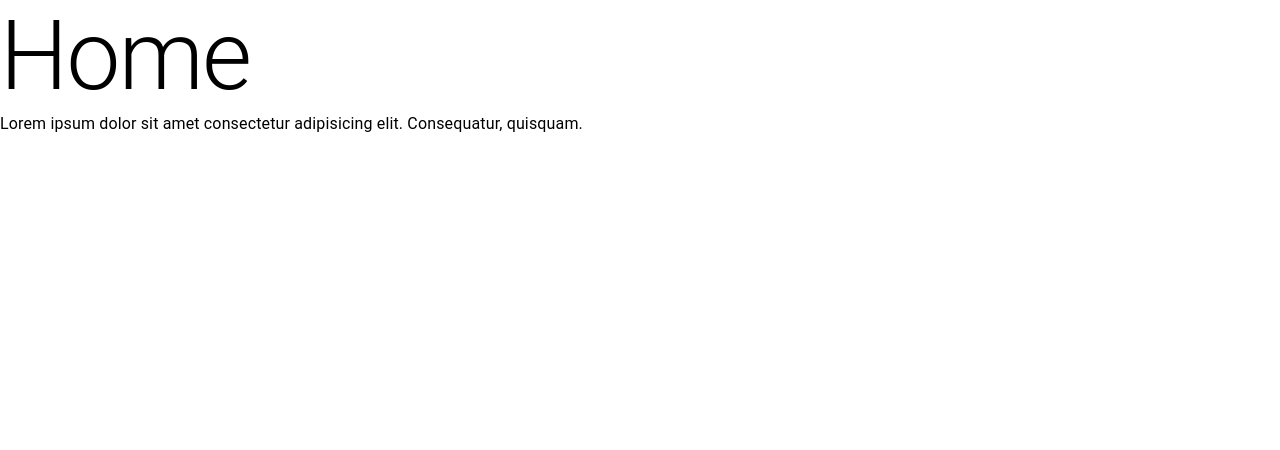
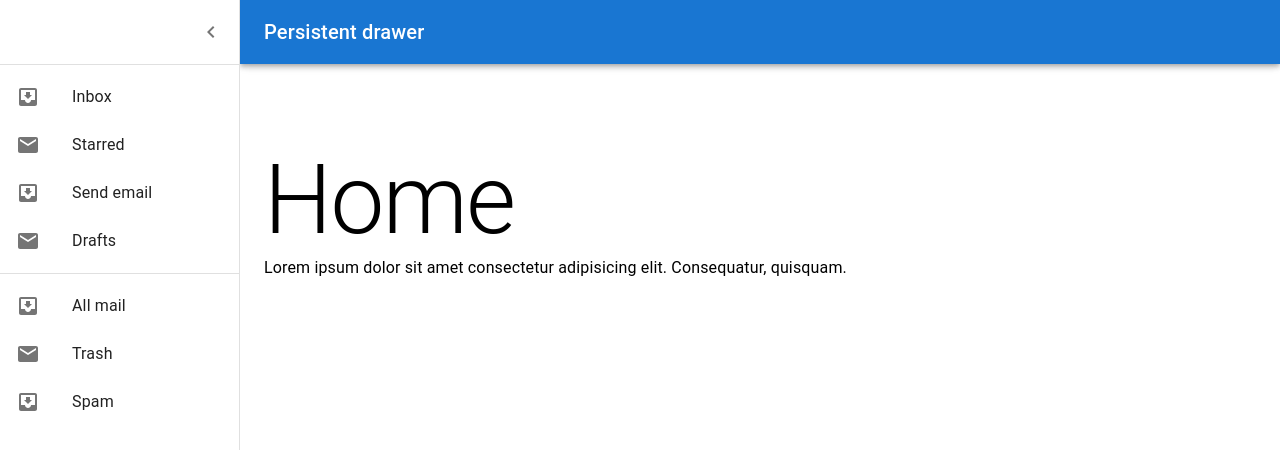
Before and after one commit to CU-Gaming/cugaming.gg, a React (Create React App) app: page / in a window 1280 px wide. Shown: the top 450 px of the page. Built offline with nearby package versions, Linux system fonts and the light colour scheme.

Commit message:
Nav and stuff

```diff
--- a/package.json
+++ b/package.json
@@ -5,6 +5,7 @@
   "dependencies": {
     "@emotion/react": "^11.9.0",
     "@emotion/styled": "^11.8.1",
+    "@mui/icons-material": "^5.6.0",
     "@mui/material": "^5.6.0",
     "@reduxjs/toolkit": "^1.8.1",
     "@testing-library/jest-dom": "^4.2.4",
--- a/src/App.tsx
+++ b/src/App.tsx
@@ -5,12 +5,15 @@ import {HashRouter} from "react-router-dom";
 import {Route, Switch} from "react-router";
 import {store} from "./app/store";
 import {Provider} from "react-redux";
+import {Root} from "./app/components/layout/Root";
 
 function App() {
     return (
         <Provider store={store}>
             <HashRouter>
-                <AppRoutes/>
+                <Root>
+                    <AppRoutes/>
+                </Root>
             </HashRouter>
         </Provider>
     );
--- a/src/app/components/layout/ContainerGrid.tsx
+++ b/src/app/components/layout/ContainerGrid.tsx
@@ -1,6 +1,6 @@
 import React from "react"
-import {Container, ContainerProps, Grid, Theme} from "@mui/material";
-import {useTheme} from "@mui/material";
+import {Box, Container, ContainerProps, Grid, Theme, useTheme} from "@mui/material";
+import {drawerWidth} from "../nav/Sidebar";
 
 export function ContainerGrid(props: ContainerProps): JSX.Element {
     const theme: Theme = useTheme()
@@ -11,11 +11,11 @@ export function ContainerGrid(props: ContainerProps): JSX.Element {
             overflow: 'auto',
             height: '100vh',
         }}>
-            {/*<Box sx={{*/}
-            {/*    ...theme.mixins.toolbar,*/}
-            {/*    position: 'relative',*/}
-            {/*    width: (sidebarOpen ? sidebarDrawerWidth : 1),*/}
-            {/*}}/>*/}
+            <Box sx={{
+                ...theme.mixins.toolbar,
+                position: 'relative',
+                width: (true ? drawerWidth : 1),
+            }}/>
             <Container
                 {...props}
                 sx={{
--- /dev/null
+++ b/src/app/components/layout/Root.tsx
@@ -0,0 +1,20 @@
+import {NavBar, Sidebar} from "../nav/Sidebar";
+import {Box, Theme, useTheme} from "@mui/material";
+import React from "react";
+
+export function Root(props: { children: React.ReactNode }) {
+    const theme: Theme = useTheme()
+    // const [drawerOpen,] = useDrawerOpen()
+
+    return (
+        <Box id={'rootarea'} sx={{
+            display: 'flex',
+            background: theme.palette.background.default,
+            backgroundSize: 'cover',
+        }}>
+            <NavBar/>
+            <Sidebar/>
+            {props.children}
+        </Box>
+    )
+}
--- /dev/null
+++ b/src/app/components/nav/Sidebar.tsx
@@ -0,0 +1,117 @@
+import * as React from 'react';
+import {styled, useTheme} from '@mui/material/styles';
+import Drawer from '@mui/material/Drawer';
+import MuiAppBar, {AppBarProps as MuiAppBarProps} from '@mui/material/AppBar';
+import List from '@mui/material/List';
+import Typography from '@mui/material/Typography';
+import Divider from '@mui/material/Divider';
+import IconButton from '@mui/material/IconButton';
+import ChevronLeftIcon from '@mui/icons-material/ChevronLeft';
+import ChevronRightIcon from '@mui/icons-material/ChevronRight';
+import ListItem from '@mui/material/ListItem';
+import ListItemIcon from '@mui/material/ListItemIcon';
+import ListItemText from '@mui/material/ListItemText';
+import InboxIcon from '@mui/icons-material/MoveToInbox';
+import MailIcon from '@mui/icons-material/Mail';
+import Toolbar from "@mui/material/Toolbar";
+import MenuIcon from "@mui/icons-material/Menu";
+
+export const drawerWidth = 240;
+
+interface AppBarProps extends MuiAppBarProps {
+    open?: boolean;
+}
+
+const AppBar = styled(MuiAppBar, {
+    shouldForwardProp: (prop) => prop !== 'open',
+})<AppBarProps>(({theme, open}) => ({
+    transition: theme.transitions.create(['margin', 'width'], {
+        easing: theme.transitions.easing.sharp,
+        duration: theme.transitions.duration.leavingScreen,
+    }),
+    ...(open && {
+        width: `calc(100% - ${drawerWidth}px)`,
+        marginLeft: `${drawerWidth}px`,
+        transition: theme.transitions.create(['margin', 'width'], {
+            easing: theme.transitions.easing.easeOut,
+            duration: theme.transitions.duration.enteringScreen,
+        }),
+    }),
+}));
+
+const DrawerHeader = styled('div')(({theme}) => ({
+    display: 'flex',
+    alignItems: 'center',
+    padding: theme.spacing(0, 1),
+    // necessary for content to be below app bar
+    ...theme.mixins.toolbar,
+    justifyContent: 'flex-end',
+}));
+
+export function NavBar() {
+    return (
+        <AppBar position="fixed" open={true}>
+            <Toolbar>
+                <IconButton
+                    color="inherit"
+                    aria-label="open drawer"
+                    onClick={() => null}
+                    edge="start"
+                    sx={{mr: 2, ...(true && {display: 'none'})}}
+                >
+                    <MenuIcon/>
+                </IconButton>
+                <Typography variant="h6" noWrap component="div">
+                    Persistent drawer
+                </Typography>
+            </Toolbar>
+        </AppBar>)
+}
+
+export function Sidebar() {
+    const theme = useTheme();
+
+    return (
+        <Drawer
+            sx={{
+                width: drawerWidth,
+                flexShrink: 0,
+                '& .MuiDrawer-paper': {
+                    width: drawerWidth,
+                    boxSizing: 'border-box',
+                },
+            }}
+            variant="persistent"
+            anchor="left"
+            open={true}
+        >
+            <DrawerHeader>
+                <IconButton onClick={() => null}>
+                    {theme.direction === 'ltr' ? <ChevronLeftIcon/> : <ChevronRightIcon/>}
+                </IconButton>
+            </DrawerHeader>
+            <Divider/>
+            <List>
+                {['Inbox', 'Starred', 'Send email', 'Drafts'].map((text, index) => (
+                    <ListItem button key={text}>
+                        <ListItemIcon>
+                            {index % 2 === 0 ? <InboxIcon/> : <MailIcon/>}
+                        </ListItemIcon>
+                        <ListItemText primary={text}/>
+                    </ListItem>
+                ))}
+            </List>
+            <Divider/>
+            <List>
+                {['All mail', 'Trash', 'Spam'].map((text, index) => (
+                    <ListItem button key={text}>
+                        <ListItemIcon>
+                            {index % 2 === 0 ? <InboxIcon/> : <MailIcon/>}
+                        </ListItemIcon>
+                        <ListItemText primary={text}/>
+                    </ListItem>
+                ))}
+            </List>
+        </Drawer>
+    )
+}
--- a/src/app/pages/Home.tsx
+++ b/src/app/pages/Home.tsx
@@ -1,13 +1,16 @@
-import {Typography} from "@mui/material";
+import {Grid, Typography} from "@mui/material";
+import {ContainerGrid} from "../components/layout/ContainerGrid";
 
 export function Home() {
     return (
-        <>
-            <Typography variant={'h1'}>Home</Typography>
-            <Typography>
-                Lorem ipsum dolor sit amet consectetur adipisicing elit.
-                Consequatur, quisquam.
-            </Typography>
-        </>
+        <ContainerGrid maxWidth={'lg'}>
+            <Grid item xs={12}>
+                <Typography variant={'h1'}>Home</Typography>
+                <Typography>
+                    Lorem ipsum dolor sit amet consectetur adipisicing elit.
+                    Consequatur, quisquam.
+                </Typography>
+            </Grid>
+        </ContainerGrid>
     )
 }
```
Also changed, not shown: 1 other file (tests, documents, lock files or other folders).
